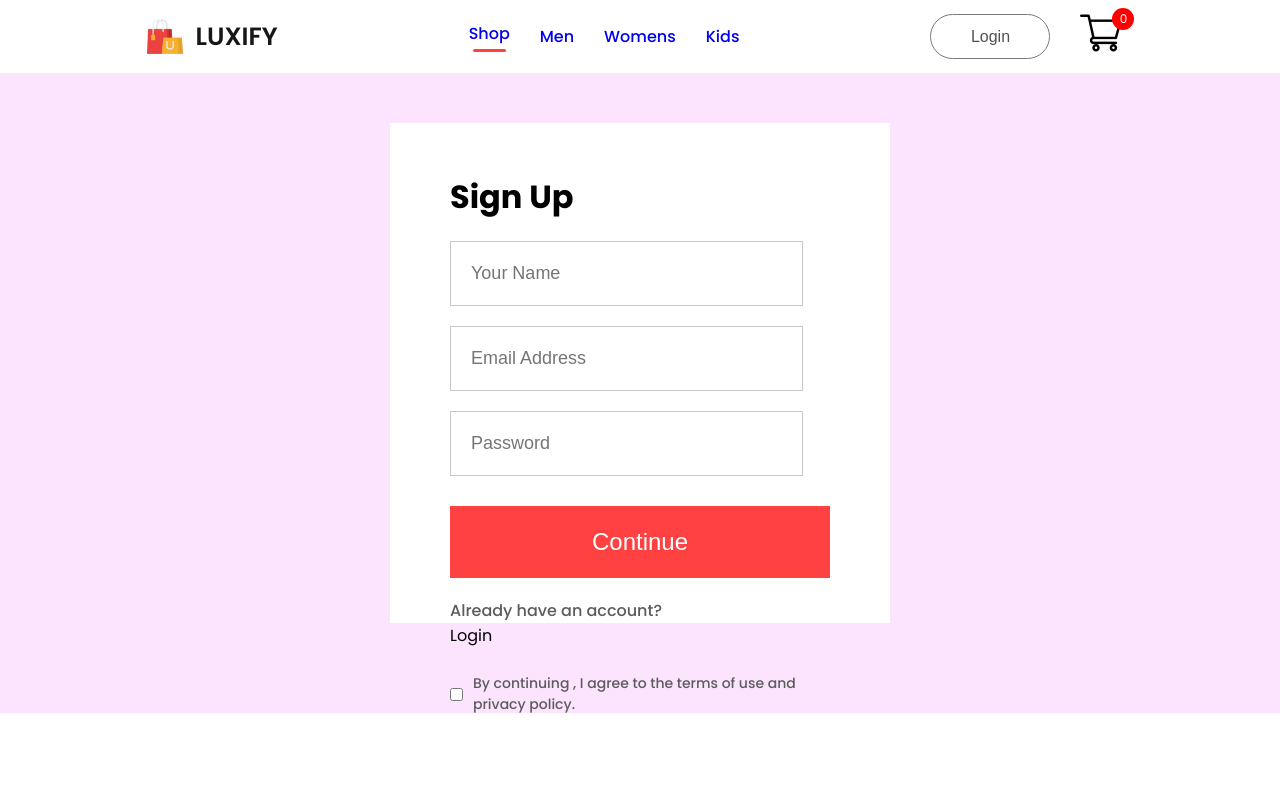
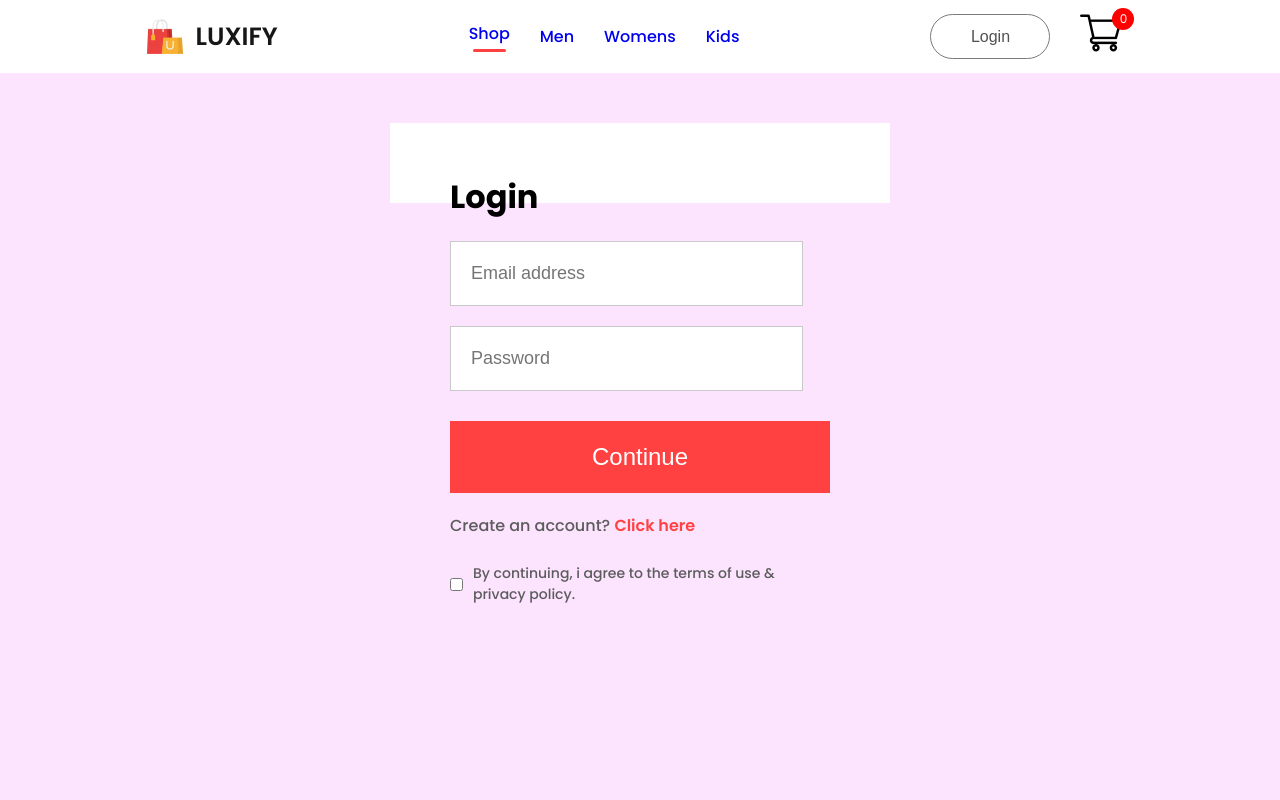
Before and after one commit to BIIJESH/ecommerce, a React (Vite) app in the folder frontend/: page /login in a window 1280 px wide. Shown: the top 800 px of the page. Built offline with nearby package versions, Linux system fonts and the light colour scheme.

Commit message:
login pages needs to be refactored

```diff
--- a/frontend/src/Pages/Css/LoginSignup.css
+++ b/frontend/src/Pages/Css/LoginSignup.css
@@ -1,13 +1,13 @@
 .loginsignup {
   width: 100%;
-  height: 80vh;
+  height: 100vh;
   background: #fce3fe;
   padding-top: 100px;
 }
 
 .loginsignup-container {
   width: 580px;
-  height: 600px;
+  height: 00px;
   background: white;
   margin: auto;
   padding: 40px 60px;
@@ -35,7 +35,7 @@
 }
 
 .loginsignup-container button {
-  width: 580px;
+  width: 100%;
   height: 72px;
   color: white;
   background: #ff4141;
@@ -53,7 +53,7 @@
   font-weight: 500;
 }
 
-.loginsignup-login span {
+.loginsignup-container span {
   color: #ff4141;
   font-weight: 600;
 }
@@ -64,7 +64,7 @@
   margin-top: 25px;
   gap: 20px;
   color: #5c5c5c;
-  font-size: 18px;
+  font-size: 16px;
   font-weight: 500;
 }
 
@@ -127,5 +127,6 @@
   .loginsignup-container button {
     height: 50px;
     font-size: 16px;
+    width: 100%;
   }
 }
--- a/frontend/src/Pages/LoginSignup.jsx
+++ b/frontend/src/Pages/LoginSignup.jsx
@@ -1,26 +1,63 @@
-import React from "react";
-import './Css/LoginSignup.css'
+import React, { useState } from "react";
+import "./Css/LoginSignup.css";
 
 const LoginSignup = () => {
+  const [state, setState] = useState("Login");
   return (
     <div className="loginsignup">
       <div className="loginsignup-container">
-        <h1>Sign Up</h1>
+        <h1>{state}</h1>
         <div className="loginsignup-fields">
-          <input type="text" placeholder="Your Name" />
-          <input type="email" placeholder="Email Address" />
-          <input type="password" placeholder="Password" />
+          {state === "Sign Up" ? (
+            <input type="text" placeholder="Your name" name="username" />
+          ) : (
+            <></>
+          )}
+          <input type="email" placeholder="Email address" name="email" />
+          <input type="password" placeholder="Password" name="password" />
         </div>
-        <button>Continue</button>
-        <p className="loginsignup-login">Already have an account?</p>{" "}
-        <span>Login</span>
+
+        <button
+          onClick={() => {
+            state === "Login" ? login() : signup();
+          }}
+        >
+          Continue
+        </button>
+
+        {state === "Login" ? (
+          <p className="loginsignup-login">
+            Create an account?{" "}
+            <span
+              onClick={() => {
+                setState("Sign Up");
+              }}
+            >
+              Click here
+            </span>
+          </p>
+        ) : (
+          <p className="loginsignup-login">
+            Already have an account?{" "}
+            <span
+              onClick={() => {
+                setState("Login");
+              }}
+            >
+              Login here
+            </span>
+          </p>
+        )}
+
         <div className="loginsignup-agree">
           <input type="checkbox" name="" id="" />
-          <p>By continuing , I agree to the terms of use and privacy policy.</p>
+          <p>By continuing, i agree to the terms of use & privacy policy.</p>
         </div>
       </div>
     </div>
   );
+    //TODO:Make responsive in different resolution && 7:54:
+
 };
 
 export default LoginSignup;
```
